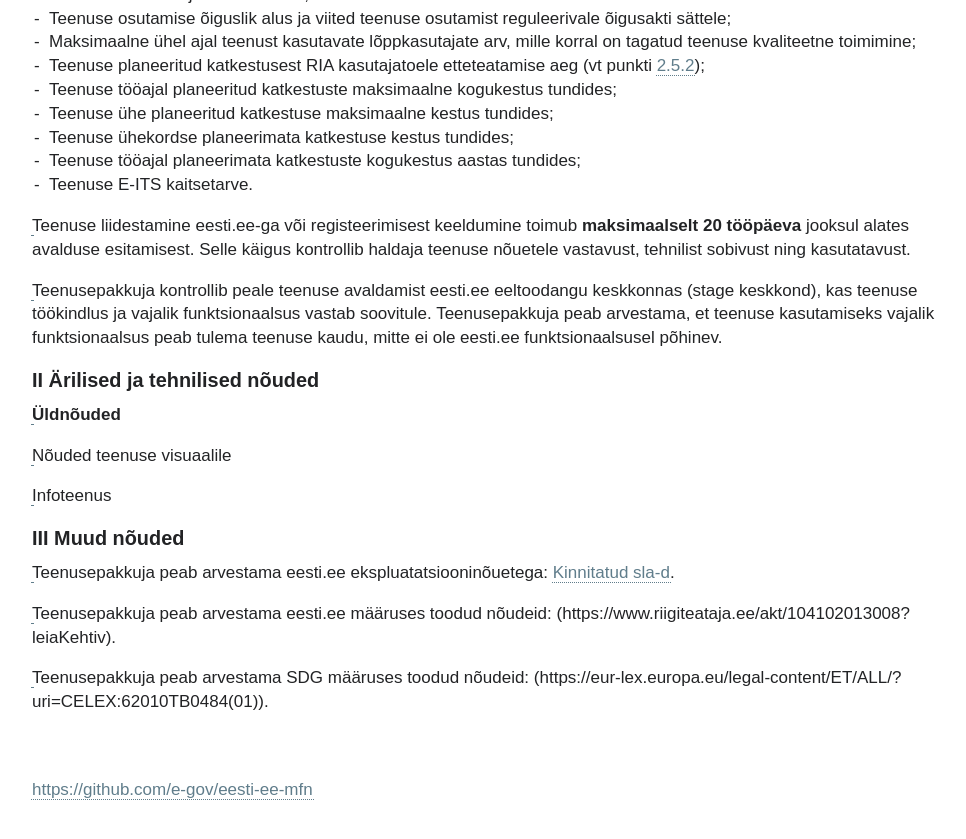
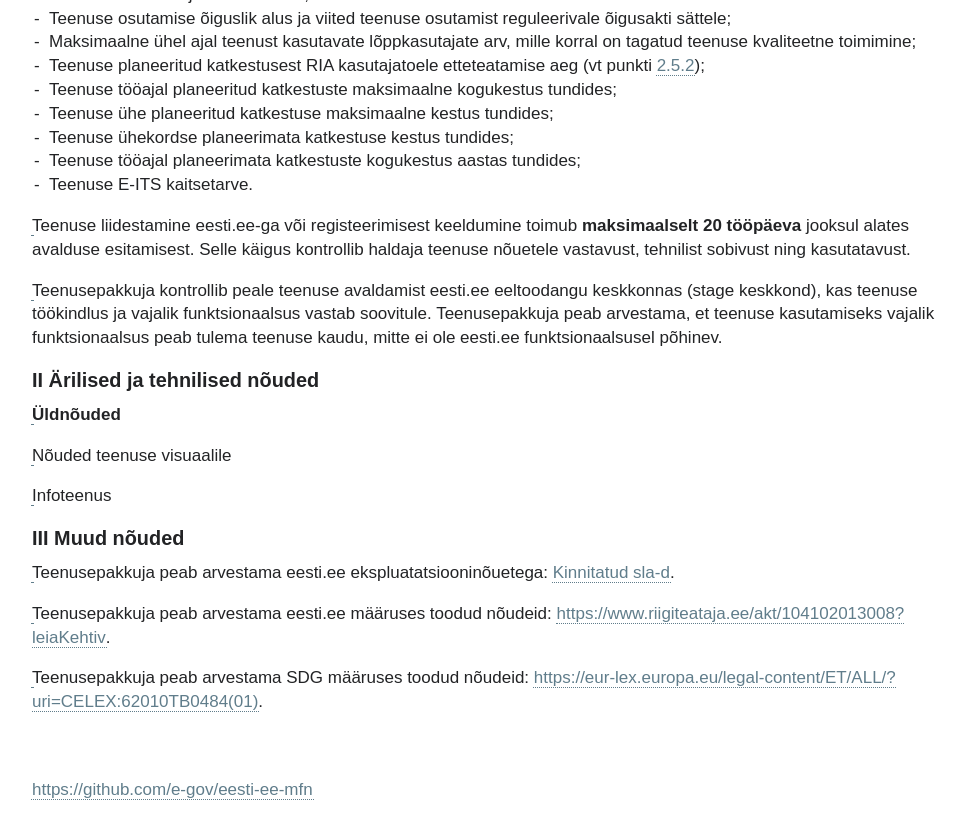
Before and after one commit to e-gov/eesti-ee-mfn, a Jekyll site: the page built from index.md, in a window 1280 px wide and 900 px high, scrolled down 3086 px. Shown: the top 839 px of the window, without its empty margins (0-966 px from the left). Built offline with Jekyll 4.4.1, drawn with Linux system fonts in a browser that asks for light colours; our own code applies the rules of GitHub Pages for plain Markdown files; part of the change alters nothing that is shown.

Commit message:
fix: links in requirements

```diff
--- a/_data/Nouded.yml
+++ b/_data/Nouded.yml
@@ -238,7 +238,7 @@
       Teenusepakkuja peab arvestama eesti.ee ekspluatatsiooninõuetega: [Kinnitatud sla-d](https://confluence.ria.ee/display/RTKS/Kinnitatud+sla-d).
   - no: 3.2
     name: >
-      Teenusepakkuja peab arvestama eesti.ee määruses toodud nõudeid: (https://www.riigiteataja.ee/akt/104102013008?leiaKehtiv).
+      Teenusepakkuja peab arvestama eesti.ee määruses toodud nõudeid: [https://www.riigiteataja.ee/akt/104102013008?leiaKehtiv](https://www.riigiteataja.ee/akt/104102013008?leiaKehtiv).
   - no: 3.3
     name: >
-      Teenusepakkuja peab arvestama SDG määruses toodud nõudeid: (https://eur-lex.europa.eu/legal-content/ET/ALL/?uri=CELEX:62010TB0484(01)).
+      Teenusepakkuja peab arvestama SDG määruses toodud nõudeid: [https://eur-lex.europa.eu/legal-content/ET/ALL/?uri=CELEX:62010TB0484(01)](https://eur-lex.europa.eu/legal-content/ET/ALL/?uri=CELEX:62010TB0484(01)).
```
